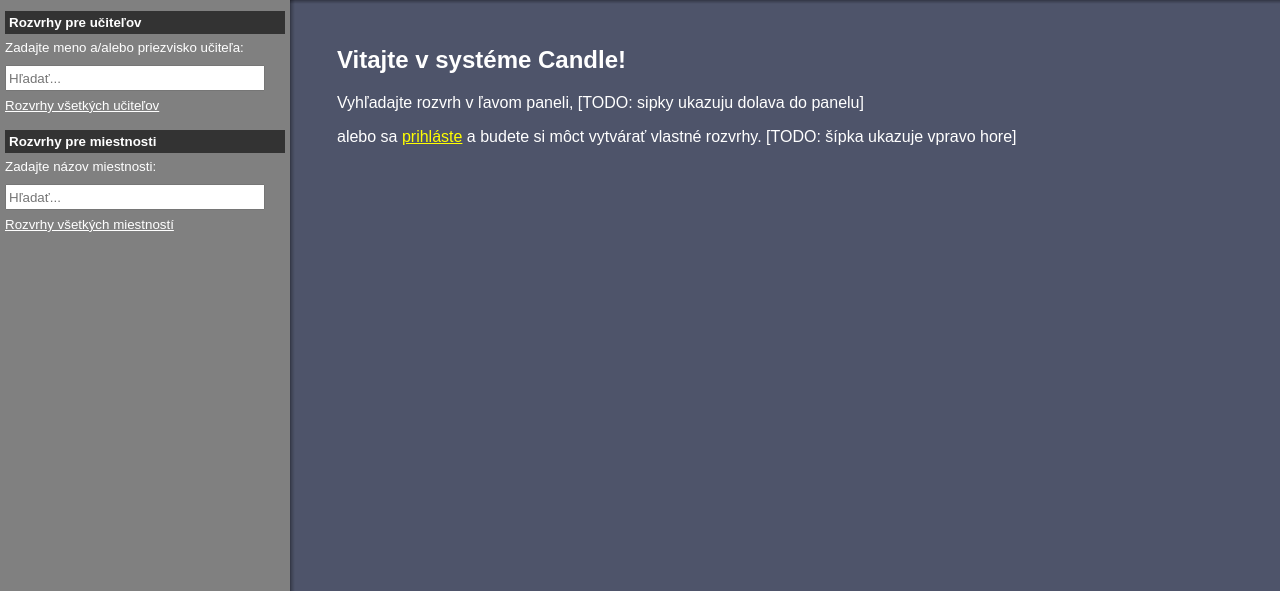
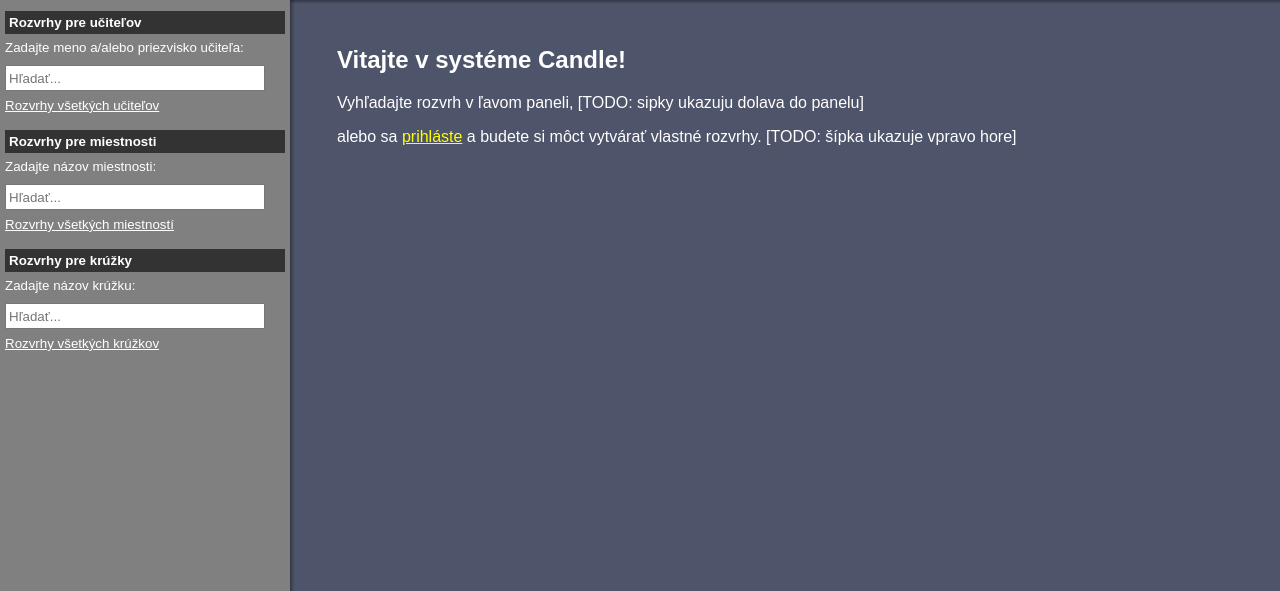
Before and after one commit to danshaman05/candle2, a Flask app: page / in a window 1280 px wide. Shown: the part 91-682 px from the top of the page. Run offline with Flask 2, Linux system fonts and the light colour scheme; parts of the project's set-up code (start-up, migrations or seed data) failed here and were passed over; some libraries are stand-ins or nearby versions.

Commit message:
student-group search

```diff
--- a/candle/models.py
+++ b/candle/models.py
@@ -22,7 +22,6 @@
                            db.Column('teacher_id', db.Integer, db.ForeignKey('teacher.id')),
                            db.Column('lesson_id', db.Integer, db.ForeignKey('lesson.id'))
                            )
-
 
 class Teacher(db.Model):
     id_ = db.Column('id', db.Integer, primary_key=True)
@@ -58,7 +57,6 @@
 student_group_lessons = db.Table('student_group_lessons',
                                  db.Column('student_group_id', db.Integer, db.ForeignKey('student_group.id')),
                                  db.Column('lesson_id', db.Integer, db.ForeignKey('lesson.id')))
-
 
 
 class StudentGroup(db.Model):
--- a/candle/static/js/search.js
+++ b/candle/static/js/search.js
@@ -3,7 +3,7 @@
     window.location.href = $SCRIPT_ROOT + endpoint;
 }
 
-    ////////////////////// TODO: Refactor (three same functions below)
+// TEACHERS
 $( function() {
     $( "#showTeachers" ).autocomplete({     // The Autocomplete is a widget from the jQueryUI framework, see https://jqueryui.com/autocomplete/#remote
       source: $SCRIPT_ROOT + "/get_data/teachers",
@@ -14,7 +14,7 @@
     });
 });
 
-
+// ROOMS
 $( function() {
     $( "#showRooms" ).autocomplete({
       source: $SCRIPT_ROOT + "/get_data/rooms",
@@ -25,5 +25,13 @@
     });
 });
 
-
-// TODO showGroups:
+// STUDENT GROUPS
+$( function() {
+    $( "#showGroups" ).autocomplete({
+      source: $SCRIPT_ROOT + "/get_data/groups",
+      minLength: 1,
+      select: function( event, ui ) {
+          redirect('/kruzky/' + ui.item.id);
+      }
+    });
+});
--- a/candle/templates/panel/panel.html
+++ b/candle/templates/panel/panel.html
@@ -31,7 +31,7 @@
 {#    </div>#}
 
 
-    {# UCITELIA #}
+    {# TEACHERS #}
     <div class="panel_cast" id="panel_cast_ucitelia">
         <h2><a href="#panel_cast_ucitelia">Rozvrhy pre učiteľov</a></h2>
         <div class="panel_cast_obsah">
@@ -46,7 +46,7 @@
     </div>
 
 
-    {# MIESTNOSTI #}
+    {# ROOMS #}
     <div class="panel_cast" id="panel_cast_miestnosti">
         <h2><a href="#panel_cast_miestnosti">Rozvrhy pre miestnosti</a></h2>
         <div class="panel_cast_obsah">
@@ -63,30 +63,22 @@
         </div>
     </div>
 
+    {# STUDENT GROUPS #}
+    <div class="panel_cast" id="panel_cast_kruzky">
+        <h2><a href="#panel_cast_miestnosti">Rozvrhy pre krúžky</a></h2>
+        <div class="panel_cast_obsah">
 
-{#    <div class="panel_cast" id="panel_cast_kruzky">#}
-{#        <h2><a href="#panel_cast_kruzky">Rozvrhy pre krúžky</a></h2>#}
-{#        <div class="panel_cast_obsah">#}
-{##}
-{#            <form method="post" action="">#}
-{#                <div class="panel_search">#}
-{#                TODO TU IDE INPUT A BUTTON#}
-{##}
-{#                </div>#}
-{#            </form>#}
-{##}
-{#            <p class="hint">(názov krúžku)</p>#}
-{##}
-{##}
-{##}
-{##}
-{#            <div class="other_links">#}
-{#                <a href="{{ url_for('student_groups.list_student_groups') }}">Rozvrhy všetkých krúžkov</a>#}
-{#            </div>#}
-{#        </div>#}
-{#    </div>#}
-
-
+            <form method="post" action="">
+                <div class="panel_search">
+                    <p class="hint">Zadajte názov krúžku:</p>
+                    <input type="text" id="showGroups" name="showGroups" title="Hľadať krúžok." placeholder="Hľadať...">
+                </div>
+            </form>
+            <div class="other_links">
+                <a href="{{ url_for('student_groups.list_student_groups') }}">Rozvrhy všetkých krúžkov</a>
+            </div>
+        </div>
+    </div>
 
         {# TODO: Nastroje#}
         {#<div class="panel_cast_no_collapse" id="panel_cast_nastroje">#}
```
Also changed, not shown: candle/search/routes.py (+14 -1 lines).
